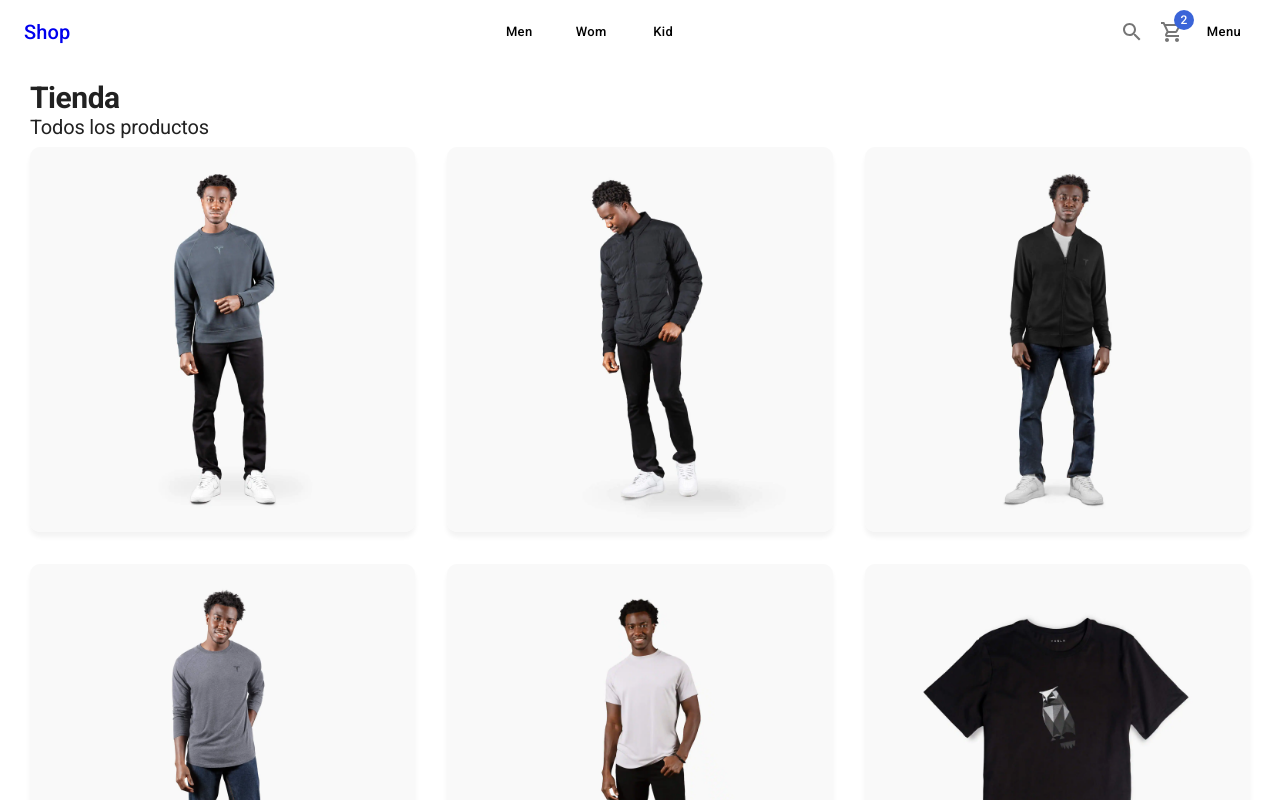
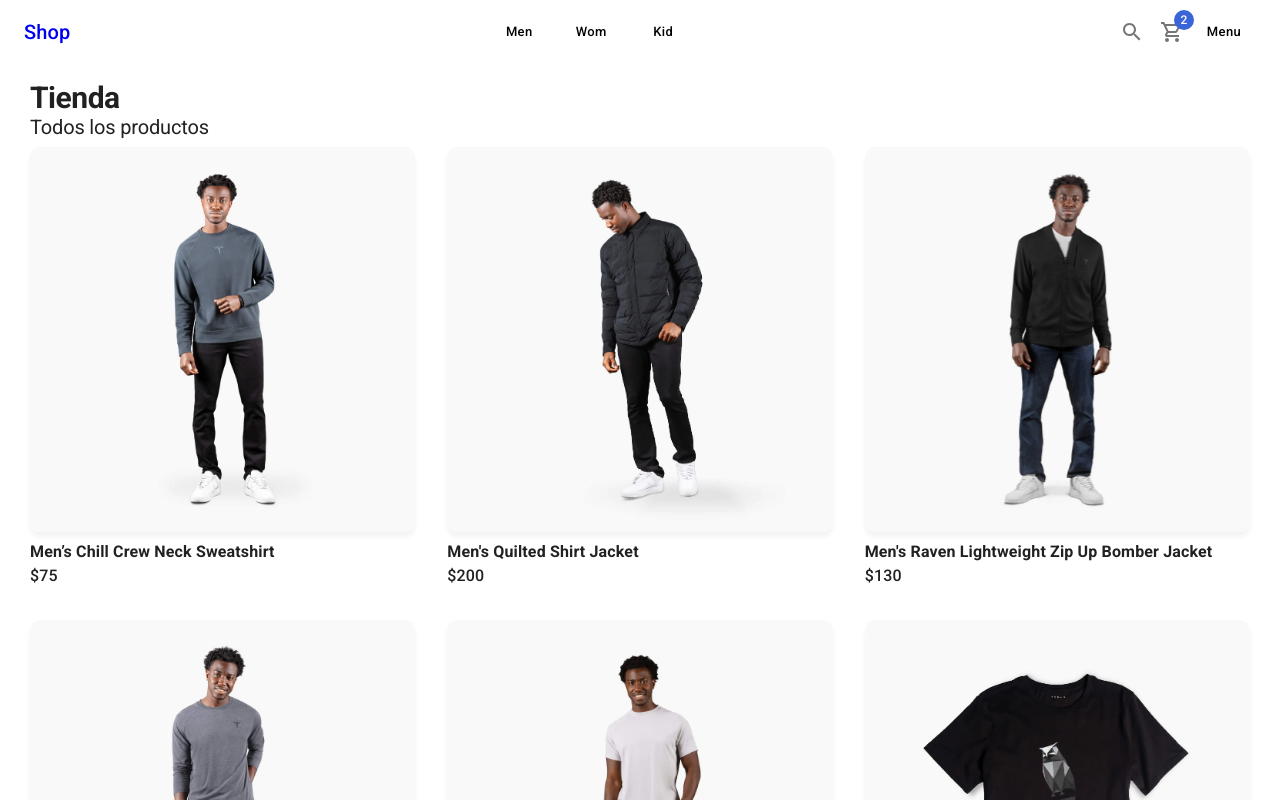
Before and after one commit to k41z3n/shop-app, a Next.js app: page / in a window 1280 px wide. Shown: the top 800 px of the page. Built offline with nearby package versions, Linux system fonts and the light colour scheme.

Commit message:
components products

```diff
--- /dev/null
+++ b/components/products/ProductCard.tsx
@@ -0,0 +1,42 @@
+import { Box, Card, CardActionArea, CardMedia, Grid, Typography } from '@mui/material'
+import React, { FC, useMemo, useState } from 'react'
+import { IProducts } from '../../interfaces'
+
+interface Props {
+    product: IProducts
+}
+
+export const ProductCard: FC<Props> = ({ product }) => {
+
+    const [isHovered, setIsHovered] = useState(false)
+
+    const productImage = useMemo(() => {
+        return isHovered ? `products/${product.images[1]}` : `products/${product.images[0]}`
+    }, [isHovered, product.images])
+
+
+    return (
+        <Grid
+            item
+            xs={6}
+            sm={4}
+            onMouseEnter={() => setIsHovered(true)}
+            onMouseLeave={() => setIsHovered(false)}
+        >
+            <Card>
+                <CardActionArea>
+                    <CardMedia
+                        component='img'
+                        className='fadeIn'
+                        image={productImage}
+                        alt={product.title} />
+                </CardActionArea>
+            </Card>
+
+            <Box sx={{ mt: 1 }} className="fadeIn">
+                <Typography fontWeight={700}>{product.title}</Typography>
+                <Typography fontWeight={500}>{`$${product.price}`}</Typography>
+            </Box>
+        </Grid>
+    )
+}
--- /dev/null
+++ b/components/products/ProductList.tsx
@@ -0,0 +1,22 @@
+import React, { FC } from 'react'
+import { Grid } from '@mui/material'
+
+import { IProducts } from '../../interfaces'
+
+import { ProductCard } from './'
+
+interface Props {
+    products: IProducts[]
+}
+
+export const ProductList: FC<Props> = ({ products }) => {
+    return (
+        <Grid container spacing={4}>
+            {
+                products.map(product => (
+                    <ProductCard product={product} key={product.slug} />
+                ))
+            }
+        </Grid>
+    )
+}
--- /dev/null
+++ b/components/products/index.ts
@@ -0,0 +1,2 @@
+export * from "./ProductList"
+export * from "./ProductCard"
--- /dev/null
+++ b/interfaces/index.ts
@@ -0,0 +1 @@
+export * from './products'
--- /dev/null
+++ b/interfaces/products.ts
@@ -0,0 +1,16 @@
+export interface IProducts {
+    _id: string;
+    description: string;
+    images: string[];
+    inStock: number;
+    price: number;
+    sizes: ISizes[];
+    slug: string;
+    tags: string[];
+    title: string;
+    type: ITypes;
+    gender: 'men' | 'women' | 'kid' | 'unisex'
+}
+
+export type ISizes = 'XS' | 'S' | 'M' | 'L' | 'XL' | 'XXL' | 'XXXL';
+export type ITypes = 'shirts' | 'pants' | 'hoodies' | 'hats';
--- a/pages/index.tsx
+++ b/pages/index.tsx
@@ -1,8 +1,9 @@
-import { Card, CardActionArea, CardMedia, Grid, Typography } from "@mui/material"
+import { Typography } from "@mui/material"
 import { NextPage } from "next"
 import ShopLayout from "../components/layouts/ShopLayout"
 import { initialData } from "../database/products"
 
+import { ProductList } from "../components/products"
 
 const Home: NextPage = () => {
   return (
@@ -11,19 +12,7 @@ const Home: NextPage = () => {
       <Typography variant="h1" component='h1'>Tienda</Typography>
       <Typography variant="h2" sx={{ mb: 1 }} component='h2'>Todos los productos</Typography>
 
-      <Grid container spacing={4}>
-        {
-          initialData.products.map(prod => (
-            <Grid item sm={4} key={prod.slug}>
-              <Card>
-                <CardActionArea>
-                  <CardMedia component='img' image={`products/${prod.images[0]}`} alt={prod.title} />
-                </CardActionArea>
-              </Card>
-            </Grid>
-          ))
-        }
-      </Grid>
+      <ProductList products={initialData.products as any} />
 
     </ShopLayout>
   )
```
